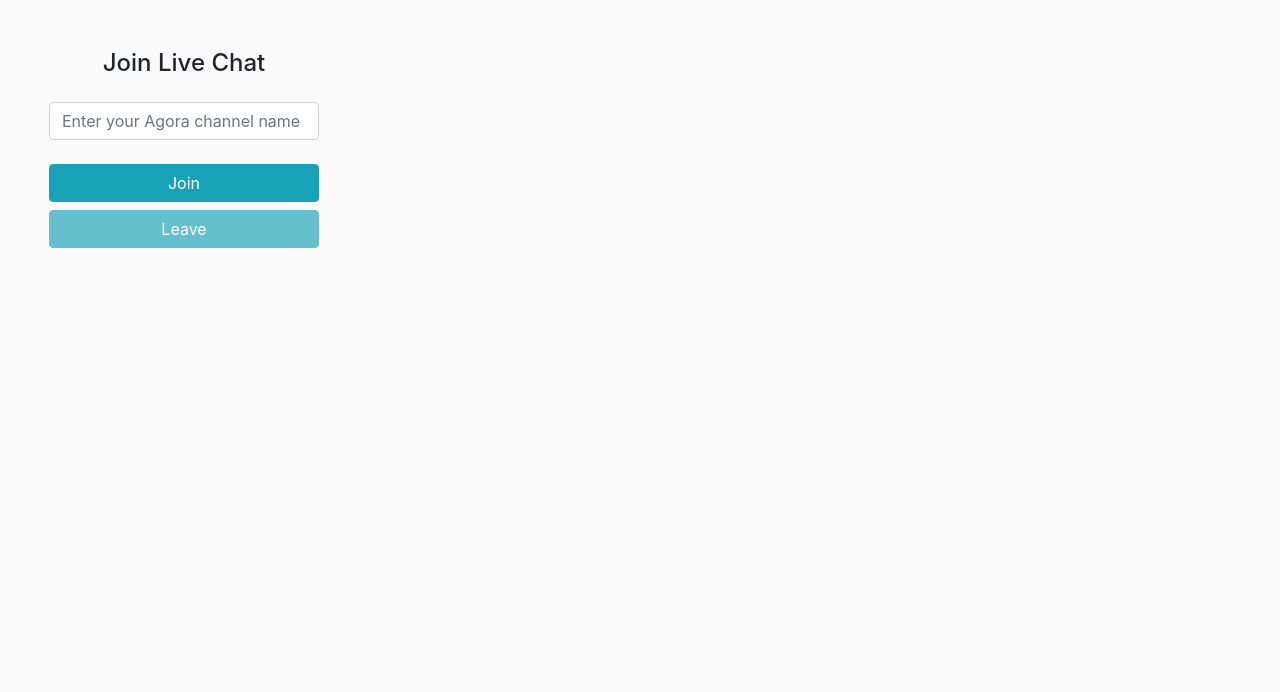
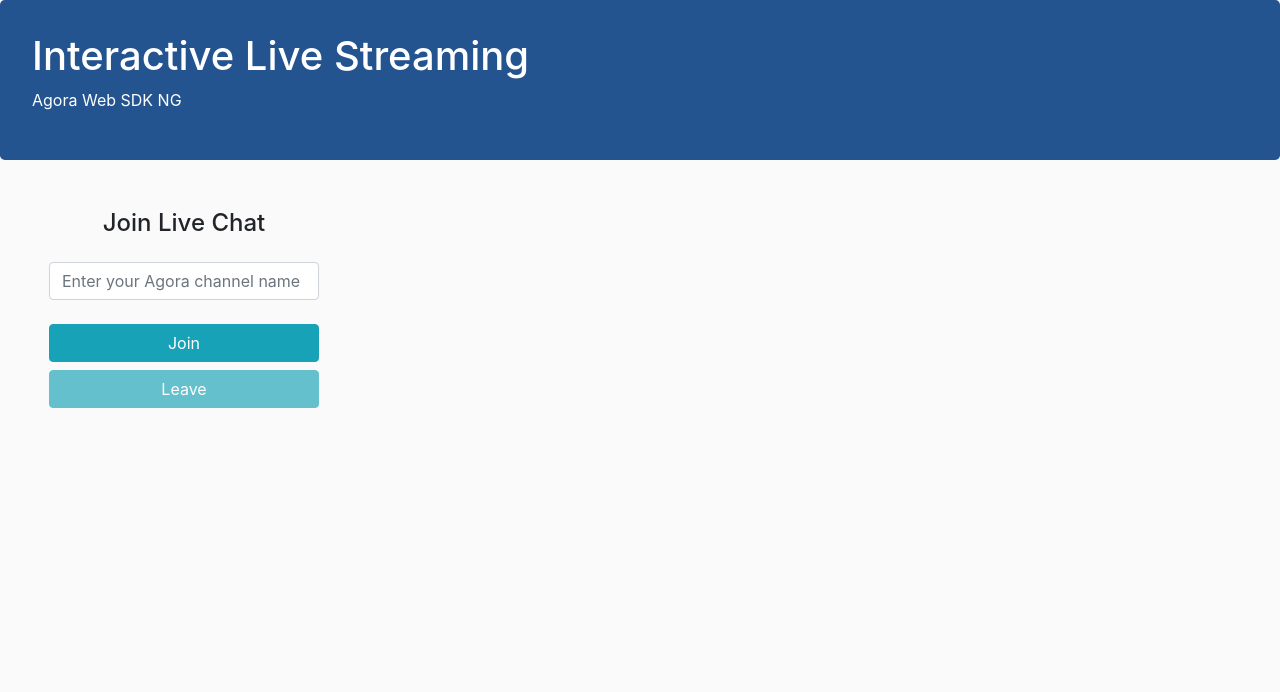
Before and after one commit to Kamacho68/agora-livestream-web, a website built with webpack: page src/index.html in a window 1280 px wide. Shown: the top 692 px of the page. Built offline with nearby package versions, Linux system fonts and the light colour scheme; what agora-rtc-sdk-ng would draw is missing.

Commit message:
added a banner

```diff
--- a/src/index.html
+++ b/src/index.html
@@ -12,6 +12,10 @@
 </head>
 
 <body class="agora-theme">
+    <div class="jumbotron">
+        <h1>Interactive Live Streaming</h1>
+        <p>Agora Web SDK NG</p>
+    </div>
     <!-- <header class="container">
         <div class="agora-primary-bg">
             <h2>
--- a/src/main.css
+++ b/src/main.css
@@ -6,6 +6,12 @@ body {
     -moz-osx-font-smoothing: grayscale;
     height: 100%;
     background: #fafafa;
+}
+
+.jumbotron {
+    background-color: #235490;
+    color: #fff;
+    margin-bottom: 0;
 }
 
 #agora-container {
@@ -185,6 +191,12 @@ legend,
     padding-left: 3rem!important;
 }
 
+@media (min-width: 576px) {
+    .jumbotron {
+        padding: 2rem 2rem;
+    }
+}
+
 @media screen and (min-width: 1200px) {
     .container,
     .container-lg,
```
